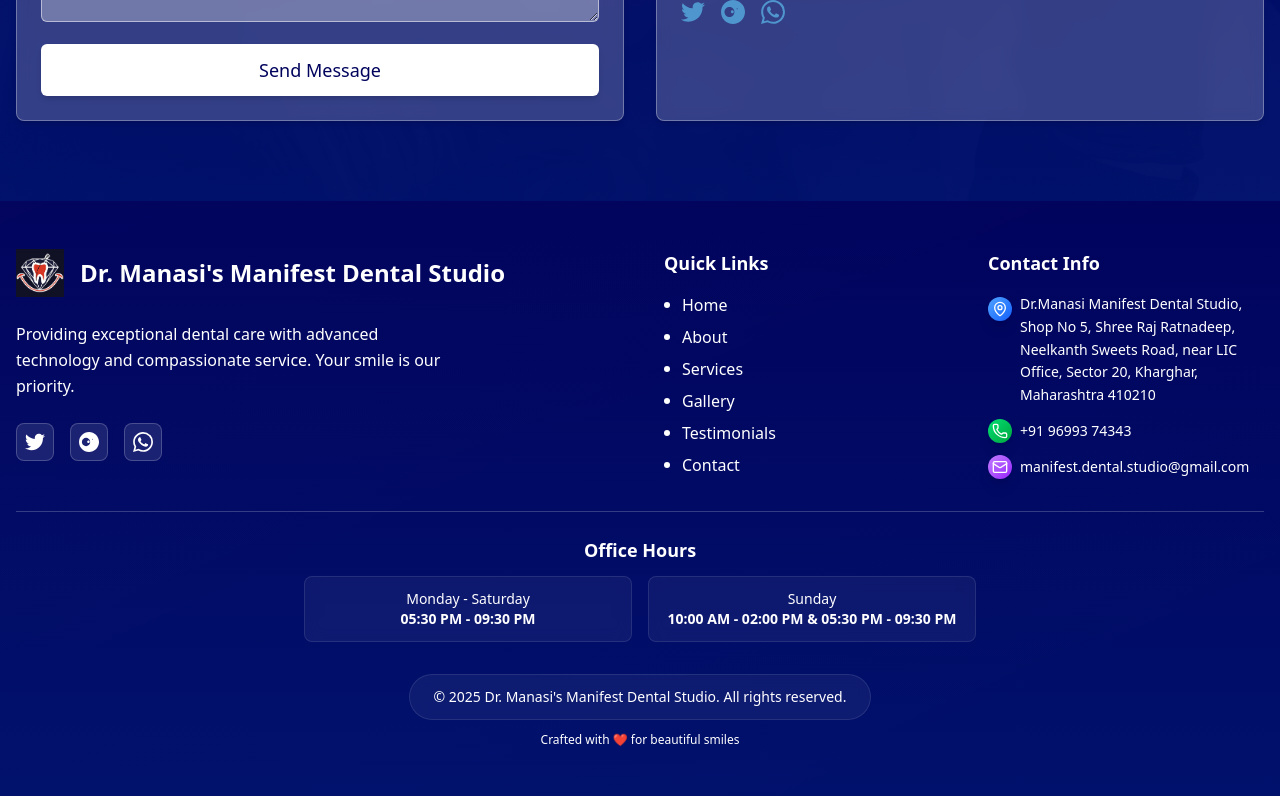
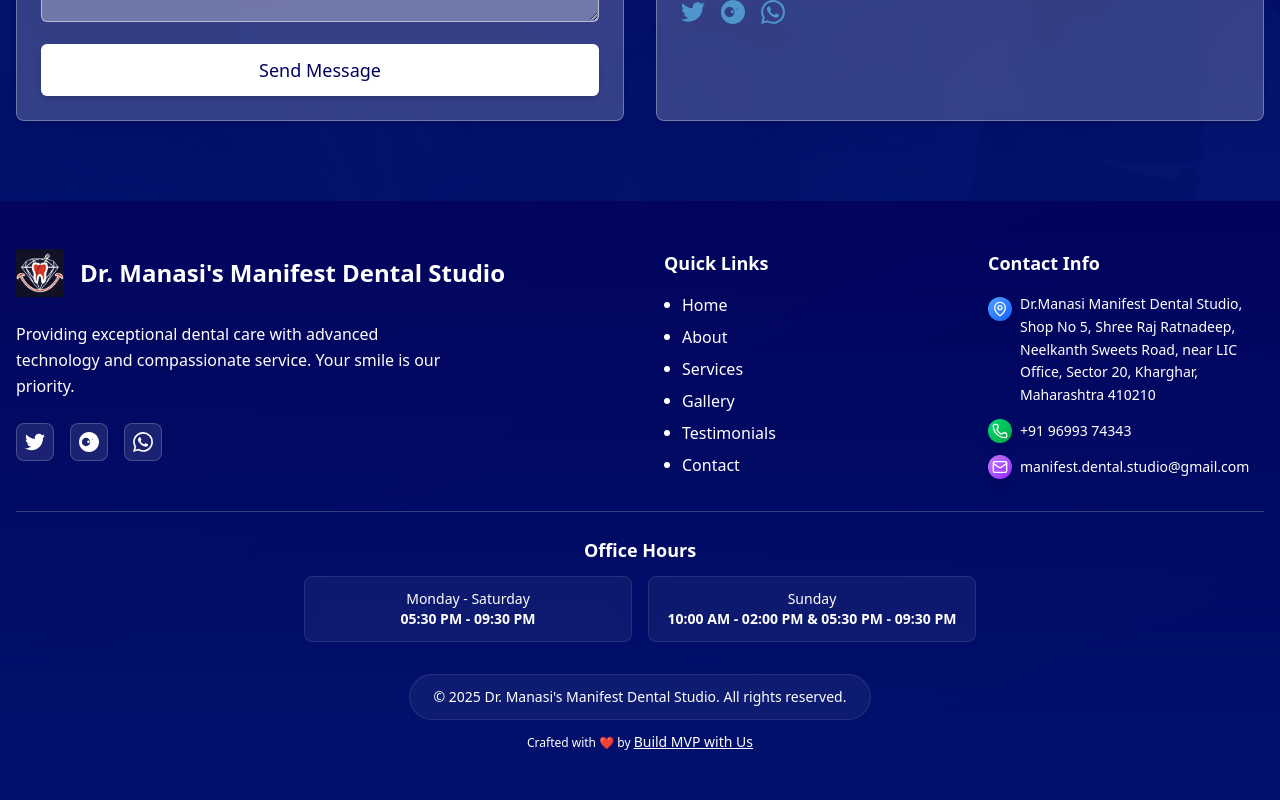
Before and after one commit to AmitDobal/dental-webapp, a React (Vite) app: page / in a window 1280 px wide. Shown: the part 5694-6494 px from the top of the page. Built offline with nearby package versions, Linux system fonts and the light colour scheme.

Commit message:
Update Footer component to include a link to "Build MVP with Us" for enhanced branding and user engagement; maintain accessibility features with proper link attributes.

```diff
--- a/src/components/layout/Footer.jsx
+++ b/src/components/layout/Footer.jsx
@@ -233,7 +233,14 @@ const Footer = () => {
             transition={{ delay: 0.3 }}
             viewport={{ once: true }}
             className="mt-3 text-white text-xs">
-            Crafted with ❤️ for beautiful smiles
+            Crafted with ❤️ by{" "}
+            <a
+              href="https://www.buildmvpwithus.com"
+              target="_blank"
+              rel="noopener noreferrer"
+              className="text-white hover:text-white transition-colors font-medium text-sm underline">
+              Build MVP with Us
+            </a>
           </motion.p>
         </motion.div>
       </div>
```
